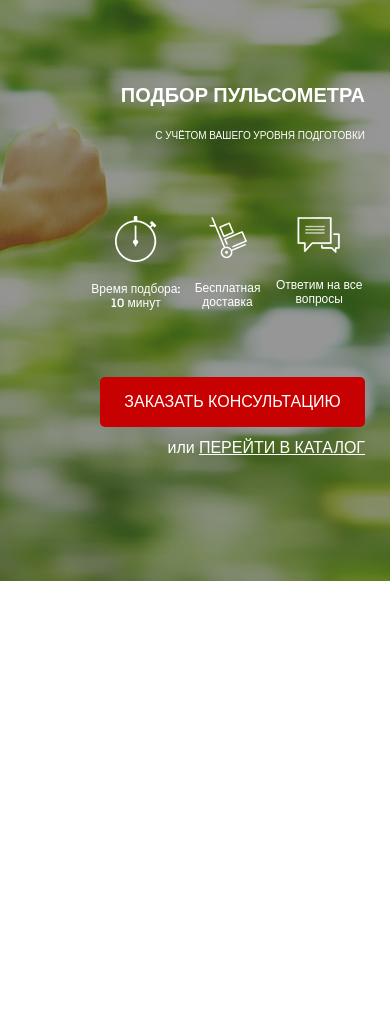
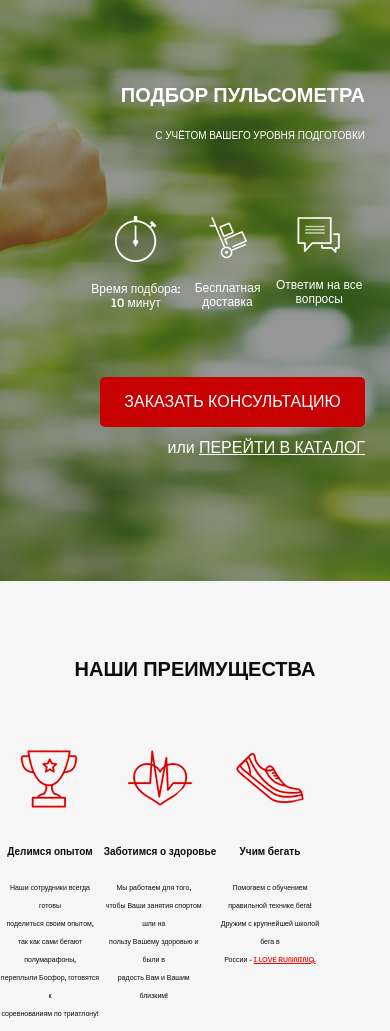
Before and after one commit to DimDimich-creator/Pulse, a website: page src/index.html in a window 390 px wide. Shown: the part 69-1100 px from the top of the page. Before the commit the page ends 844 px from the top, so only its background shows below. Drawn offline with Linux system fonts and the light colour scheme.

Commit message:
add consultation+meaid

```diff
--- a/src/index.html
+++ b/src/index.html
@@ -46,12 +46,35 @@
                 <button class="button button_main">заказать КОНСУЛЬТАЦИЮ</button>
                 <div class="promo__link">
                     или&nbsp;
-                    <a href="#"> ПЕРЕЙТИ В КАТАЛОГ</a>
+                    <a href="#">ПЕРЕЙТИ В КАТАЛОГ</a>
                 </div>
             </div>
 
         </div>
     </div>
+    <div class="consultation">
+        <div class="container">
+            <div class="consultation__header">НАШИ ПРЕИМУЩЕСТВА</div>
+            <div class="consultation__icons">
+                <div class="consultation__icon">
+                    <img src="img/cup.png" alt="">
+                    <div class="consultation__icon_header">Делимся опытом</div>
+                    <div class="consultation__icon_subheader">Наши сотрудники всегда готовы <br> поделиться своим опытом,<br> так как сами бегают полумарафоны,<br> переплыли Босфор, готовятся к <br> соревнованиям по триатлону!</div>
+                </div>
+                <div class="consultation__icon">
+                    <img src="img/heart.png" alt="">
+                    <div class="consultation__icon_header">Заботимся о здоровье</div>
+                    <div class="consultation__icon_subheader">Мы работаем для того,<br> чтобы Ваши занятия спортом шли на <br> пользу Вашему здоровью и были в <br> радость Вам и Вашим близким!</div>
+                </div>
+                <div class="consultation__icon">
+                    <img src="img/shoe.png" alt="">
+                    <div class="consultation__icon_header">Учим бегать</div>
+                    <div class="consultation__icon_subheader">Помогаем с обучением <br> правильной технике бега! <br> Дружим с крупнейшей школой бега в <br> России -
+                        <a href="#">I LOVE RUNNING.</a>
+                    </div>
+                </div>
+            </div>
+        </div>
 </body>
 
 </html>
--- /dev/null
+++ b/src/sass/blocks/_consultation.scss
@@ -0,0 +1,119 @@
+.consultation {
+    min-height: 475px;
+    padding: 73px 0 65px 0;
+    background-color: #F6F6F6;
+    &__header {
+        font-weight: bold;
+        font-size: 30px;
+        line-height: 30px;
+        align-items: flex-end;
+        text-align: center;
+        color: #0D0D0D;
+    }
+    &__icons {
+        margin-top: 60px;
+        display: flex;
+        justify-content: space-between;
+        width: 940px;
+    }
+    &__icon {
+        img {
+            display: block;
+            margin: 0 auto;
+            margin-bottom: 20px;
+        }
+        &_header {
+            text-align: center;
+            margin-top: 35px;
+            font-weight: bold;
+            font-size: 18px;
+            align-items: flex-end;
+            color: #0D0D0D;
+        }
+        &_subheader {
+            margin-top: 20px;
+            width: 270px;
+            font-weight: 300;
+            font-size: 14px;
+            line-height: 18px;
+            align-items: flex-end;
+            text-align: center;
+            color: #0D0D0D;
+            a {
+                font-size: 14px;
+                line-height: 18px;
+                align-items: flex-end;
+                text-align: center;
+                text-decoration-line: underline;
+                color: #FF0000;
+                &:hover {
+                    text-decoration-line: none;
+                    transition: all .4s;
+                }
+            }
+        }
+    }
+}
+
+@media (max-width: 1023px) {
+    .consultation {
+        &__icons {
+            width: 768px;
+        }
+        &__icon {
+            &_header {
+                font-size: 15px;
+            }
+            &_subheader {
+                font-size: 9px;
+                width: 270px;
+                a {
+                    font-size: 9px;
+                }
+            }
+        }
+    }
+}
+
+@media (max-width: 768px) {
+    .consultation {
+        &__icons {
+            width: 760px;
+        }
+        &__icon {
+            &_header {
+                font-size: 15px;
+            }
+            &_subheader {
+                font-size: 9px;
+                width: 150px;
+                a {
+                    font-size: 9px;
+                }
+            }
+        }
+    }
+}
+
+@media (max-width: 425px) {
+    .consultation {
+        &__header {
+            font-size: 20px;
+        }
+        &__icons {
+            width: 320px;
+        }
+        &__icon {
+            &_header {
+                font-size: 10px;
+            }
+            &_subheader {
+                font-size: 7px;
+                width: 100px;
+                a {
+                    font-size: 7px;
+                }
+            }
+        }
+    }
+}
--- a/src/sass/blocks/_promo.scss
+++ b/src/sass/blocks/_promo.scss
@@ -68,6 +68,7 @@
             color: #FFFFFF;
             &:hover {
                 text-decoration-line: none;
+                transition: all .4s;
             }
         }
     }
--- a/src/sass/style.scss
+++ b/src/sass/style.scss
@@ -11,3 +11,4 @@
 @import 'blocks/buttons';
 @import 'blocks/promo';
 @import 'blocks/header';
+@import 'blocks/consultation';
```
Also changed, not shown: src/css/style.min.css.
